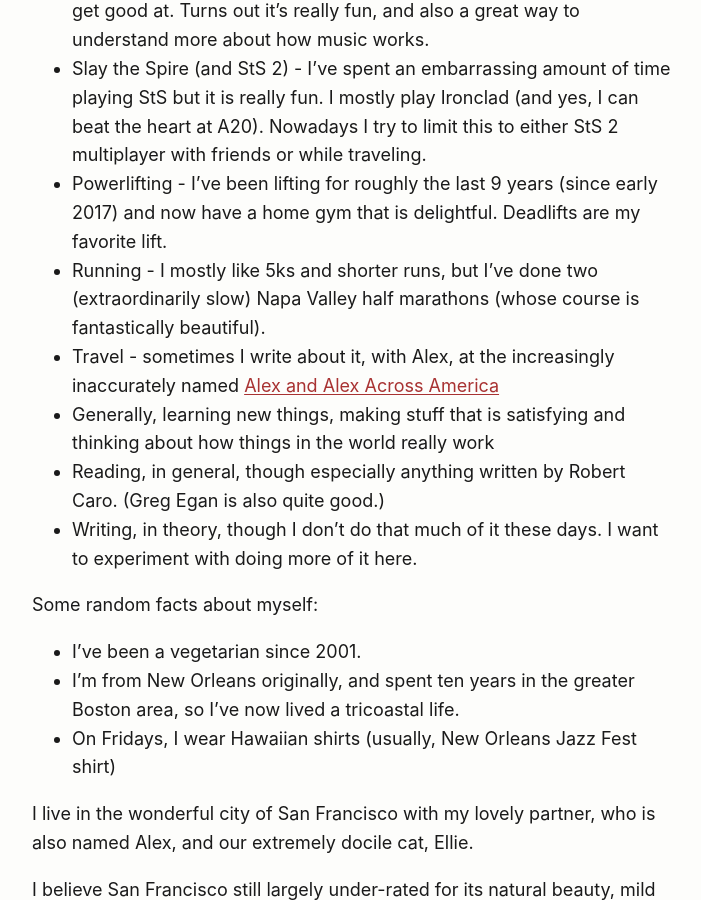
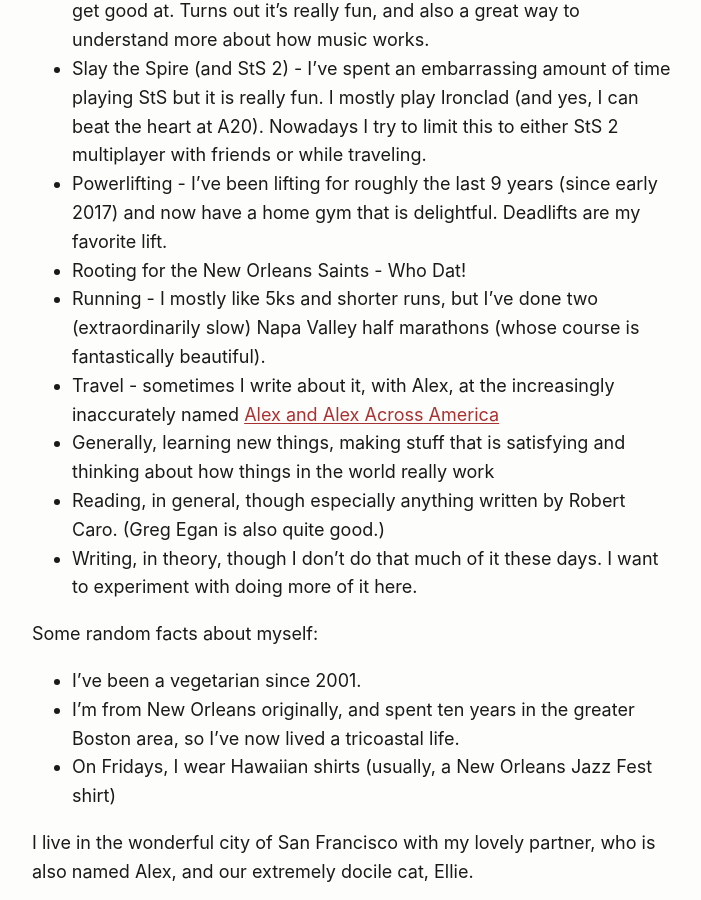
Before and after one commit to alexallain/alexallain.github.io, a Jekyll site: the page built from index.md, in a window 1280 px wide and 900 px high, scrolled down 2014 px. Shown: the whole window, without its empty margins (286-987 px from the left). Built offline with Jekyll 4.4.1, drawn with Linux system fonts in a browser that asks for light colours.

Commit message:
Add Saints fandom; fix Hawaiian shirt wording

```diff
--- a/index.md
+++ b/index.md
@@ -53,6 +53,7 @@ really fun. I mostly play Ironclad (and yes, I can beat the heart at A20). Nowad
 multiplayer with friends or while traveling.
 * Powerlifting - I've been lifting for roughly the last 9 years (since early 2017) and now have a home gym that is
  delightful. Deadlifts are my favorite lift.
+* Rooting for the New Orleans Saints - Who Dat!
 * Running - I mostly like 5ks and shorter runs, but I've done two (extraordinarily slow) Napa Valley half marathons
 (whose course is fantastically beautiful).
 * Travel - sometimes I write about it, with Alex, at the increasingly inaccurately named <a href="https://alexandalexacrossamerica.wordpress.com/">Alex and
@@ -64,7 +65,7 @@ Alex Across America</a>
 Some random facts about myself:
 * I've been a vegetarian since 2001.
 * I'm from New Orleans originally, and spent ten years in the greater Boston area, so I've now lived a tricoastal life.
-* On Fridays, I wear Hawaiian shirts (usually, New Orleans Jazz Fest shirt)
+* On Fridays, I wear Hawaiian shirts (usually, a New Orleans Jazz Fest shirt)
 
 I live in the wonderful city of San Francisco with my lovely partner, who is also named Alex, and our extremely docile cat, Ellie.
 
```
